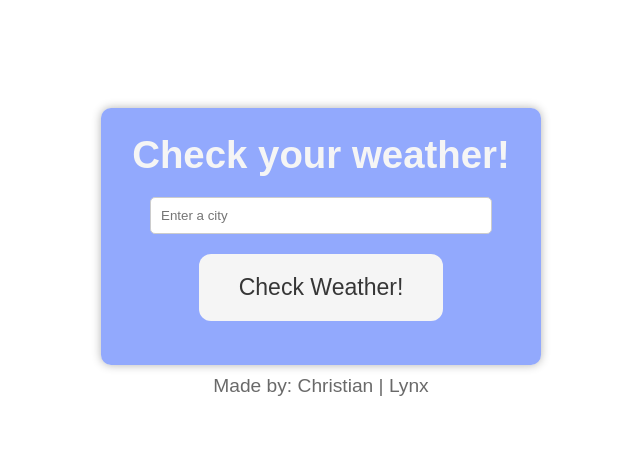
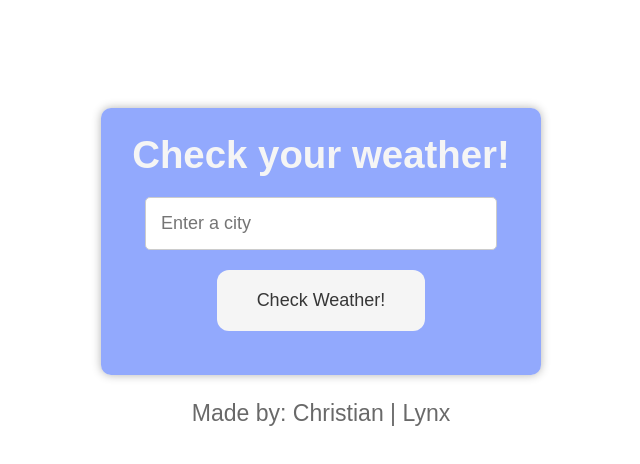
Before and after one commit to Mayboyzz/js-weather-app, a website: page index.html in a window 1280 px wide. Shown: the whole page, without its empty margins (319-959 px from the left). Drawn offline with Linux system fonts and the light colour scheme.

Commit message:
changed some font stuffs

```diff
--- a/styles.css
+++ b/styles.css
@@ -18,7 +18,7 @@ button {
     text-align: center;
     display: inline-block;
     border-radius: 12px;
-    font-size: larger;
+    font-size: large;
     transition-duration: .4s;
 }
 button:hover {
@@ -32,7 +32,8 @@ h1 {
 }
 
 p {
-    line-height: .2;
+    line-height: 30px;
+    font-size: larger;
 }
 
 .container {
@@ -48,10 +49,11 @@ p {
 
 input[type="text"] {
     width: 80%;
-    padding: 10px;
+    padding: 15px;
     margin: 20px 0;
     border: 1px solid #ccc;
     border-radius: 5px;
+    font-size: large;
 }
 
 .weather-info {
```
